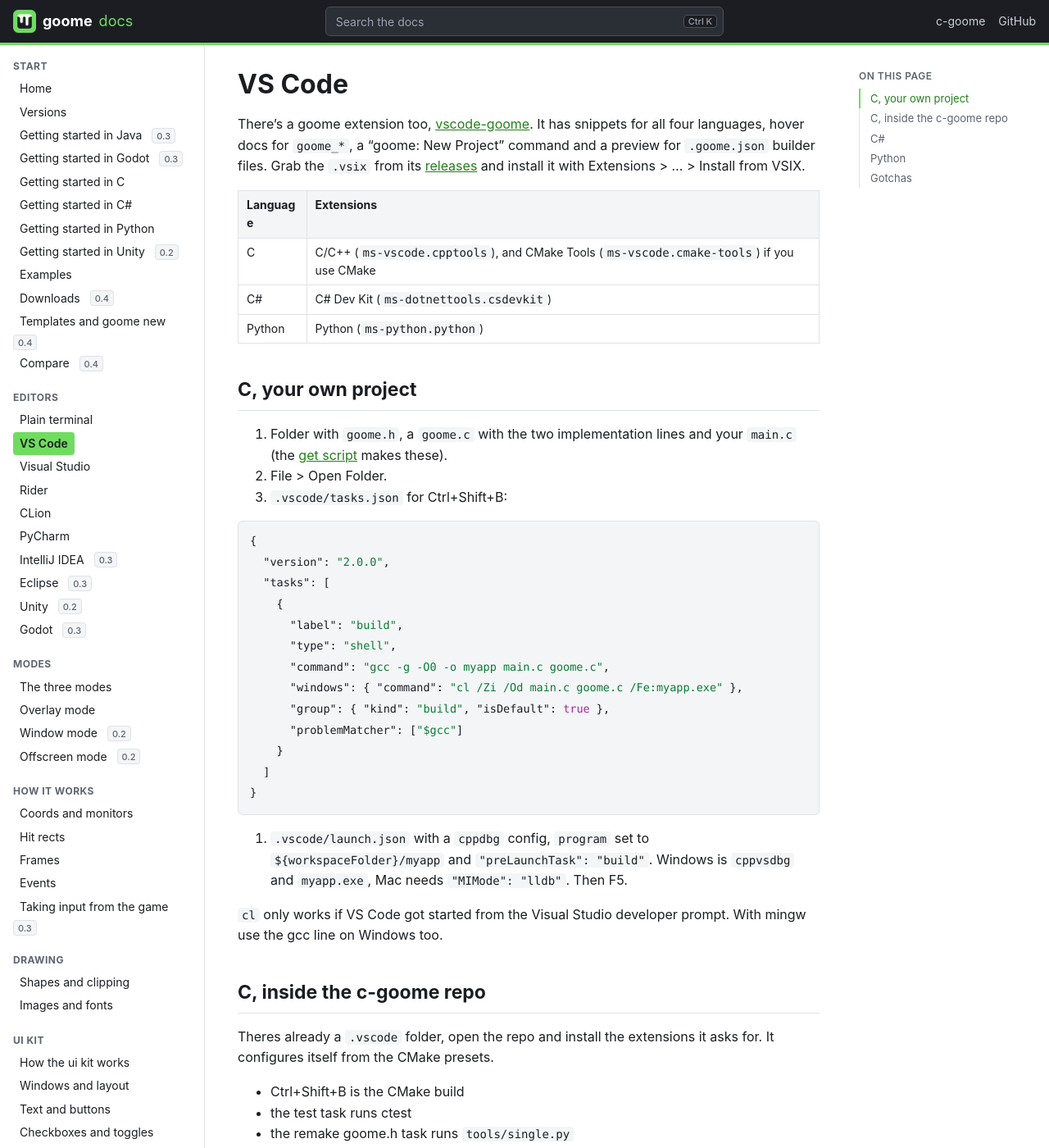
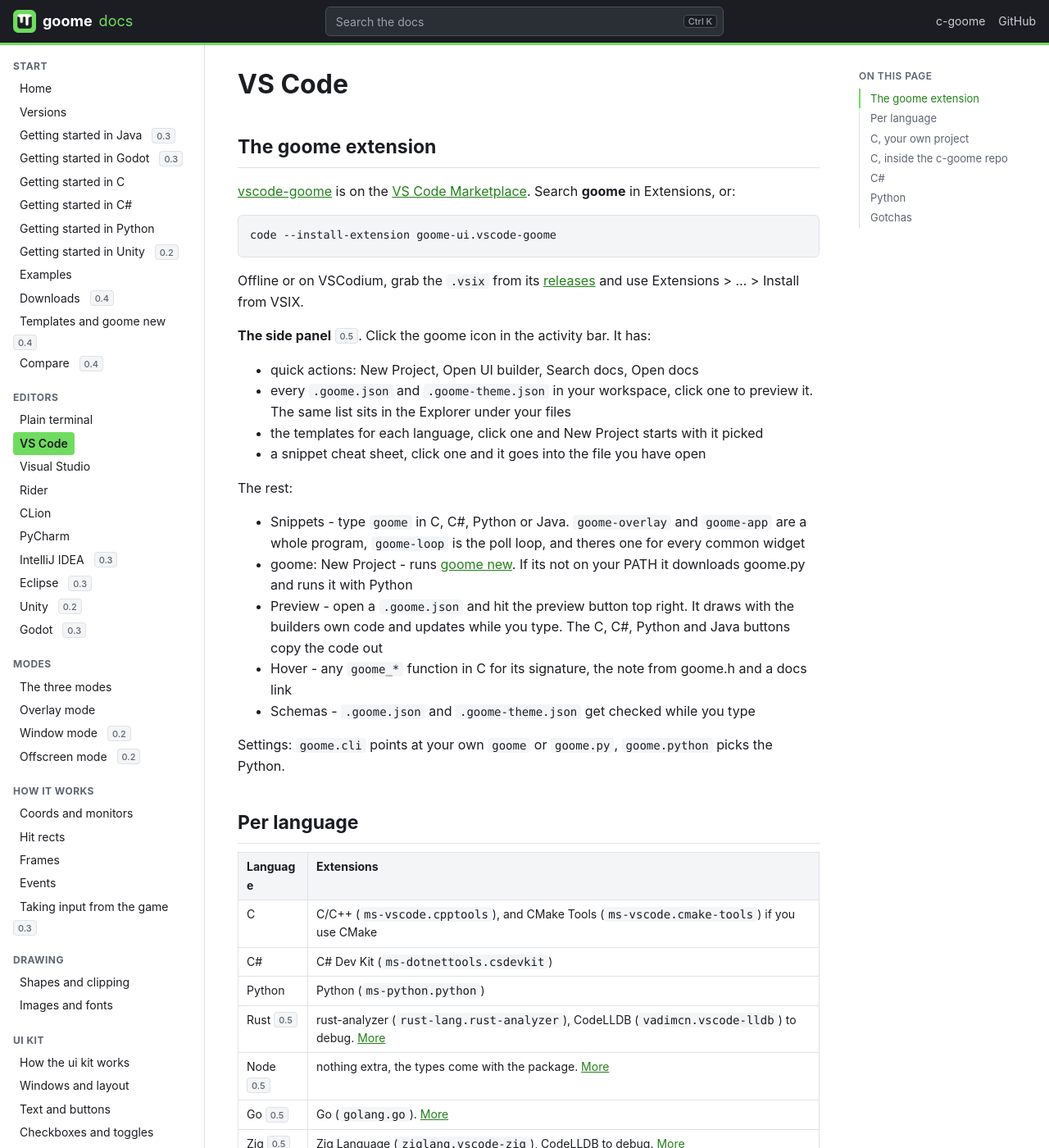
Before and after one commit to goome-ui/docs, a Jekyll site: the page built from pages/editor-vscode.md, in a window 1280 px wide and 1400 px high. Shown: the whole window at 82% size. Built offline with Jekyll 4.4.1, drawn with Linux system fonts in a browser that asks for light colours; some of the changed text lies outside the part shown.

Commit message:
Add marketplace links and the editor panels

````diff
--- a/pages/editor-vscode.md
+++ b/pages/editor-vscode.md
@@ -4,13 +4,45 @@ title: VS Code
 
 # VS Code
 
-There's a goome extension too, [vscode-goome](https://github.com/goome-ui/vscode-goome). It has snippets for all four languages, hover docs for `goome_*`, a "goome: New Project" command and a preview for `.goome.json` builder files. Grab the `.vsix` from its [releases](https://github.com/goome-ui/vscode-goome/releases/latest) and install it with Extensions > ... > Install from VSIX.
+## The goome extension
+
+[vscode-goome](https://github.com/goome-ui/vscode-goome) is on the [VS Code Marketplace](https://marketplace.visualstudio.com/items?itemName=goome-ui.vscode-goome). Search **goome** in Extensions, or:
+
+```sh
+code --install-extension goome-ui.vscode-goome
+```
+
+Offline or on VSCodium, grab the `.vsix` from its [releases](https://github.com/goome-ui/vscode-goome/releases/latest) and use Extensions > ... > Install from VSIX.
+
+**The side panel** <kbd>0.5</kbd>. Click the goome icon in the activity bar. It has:
+
+- quick actions: New Project, Open UI builder, Search docs, Open docs
+- every `.goome.json` and `.goome-theme.json` in your workspace, click one to preview it. The same list sits in the Explorer under your files
+- the templates for each language, click one and New Project starts with it picked
+- a snippet cheat sheet, click one and it goes into the file you have open
+
+The rest:
+
+- Snippets - type `goome` in C, C#, Python or Java. `goome-overlay` and `goome-app` are a whole program, `goome-loop` is the poll loop, and theres one for every common widget
+- goome: New Project - runs [goome new](templates.md). If its not on your PATH it downloads goome.py and runs it with Python
+- Preview - open a `.goome.json` and hit the preview button top right. It draws with the builders own code and updates while you type. The C, C#, Python and Java buttons copy the code out
+- Hover - any `goome_*` function in C for its signature, the note from goome.h and a docs link
+- Schemas - `.goome.json` and `.goome-theme.json` get checked while you type
+
+Settings: `goome.cli` points at your own `goome` or `goome.py`, `goome.python` picks the Python.
+
+## Per language
 
 | Language | Extensions |
 |:--|:--|
 | C | C/C++ (`ms-vscode.cpptools`), and CMake Tools (`ms-vscode.cmake-tools`) if you use CMake |
 | C# | C# Dev Kit (`ms-dotnettools.csdevkit`) |
 | Python | Python (`ms-python.python`) |
+| Rust <kbd>0.5</kbd> | rust-analyzer (`rust-lang.rust-analyzer`), CodeLLDB (`vadimcn.vscode-lldb`) to debug. [More](start-rust.md#editors) |
+| Node <kbd>0.5</kbd> | nothing extra, the types come with the package. [More](start-node.md#editors) |
+| Go <kbd>0.5</kbd> | Go (`golang.go`). [More](start-go.md#editors) |
+| Zig <kbd>0.5</kbd> | Zig Language (`ziglang.vscode-zig`), CodeLLDB to debug. [More](start-zig.md#editors) |
+| Lua <kbd>0.5</kbd> | Lua (`sumneko.lua`). [More](start-lua.md#editors) |
 
 ## C, your own project
 
````
Also changed, not shown: pages/editor-clion.md (+2 -0 lines), pages/editor-intellij.md (+2 -0 lines), pages/editor-pycharm.md (+2 -0 lines), pages/editor-rider.md (+27 -2 lines).
